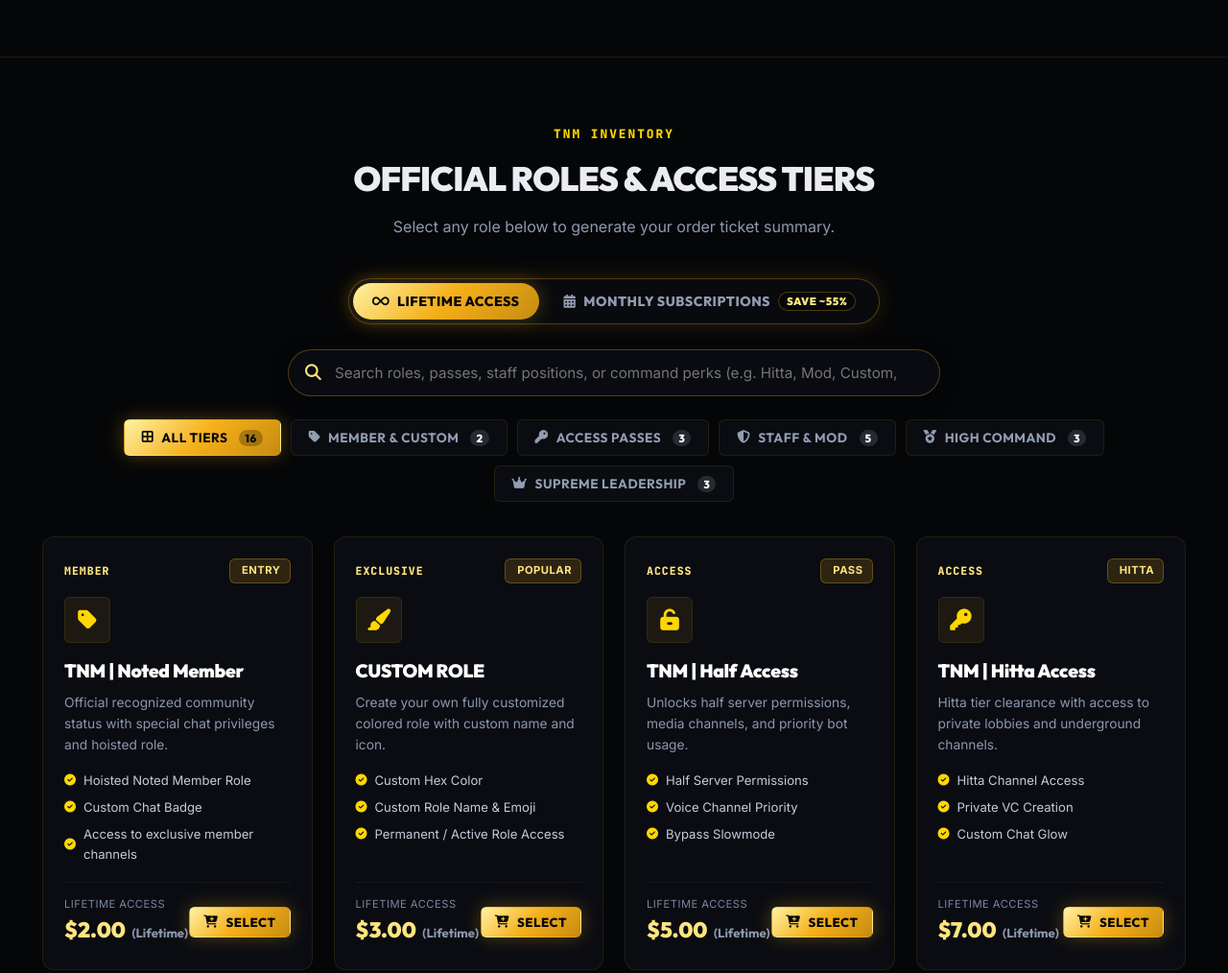
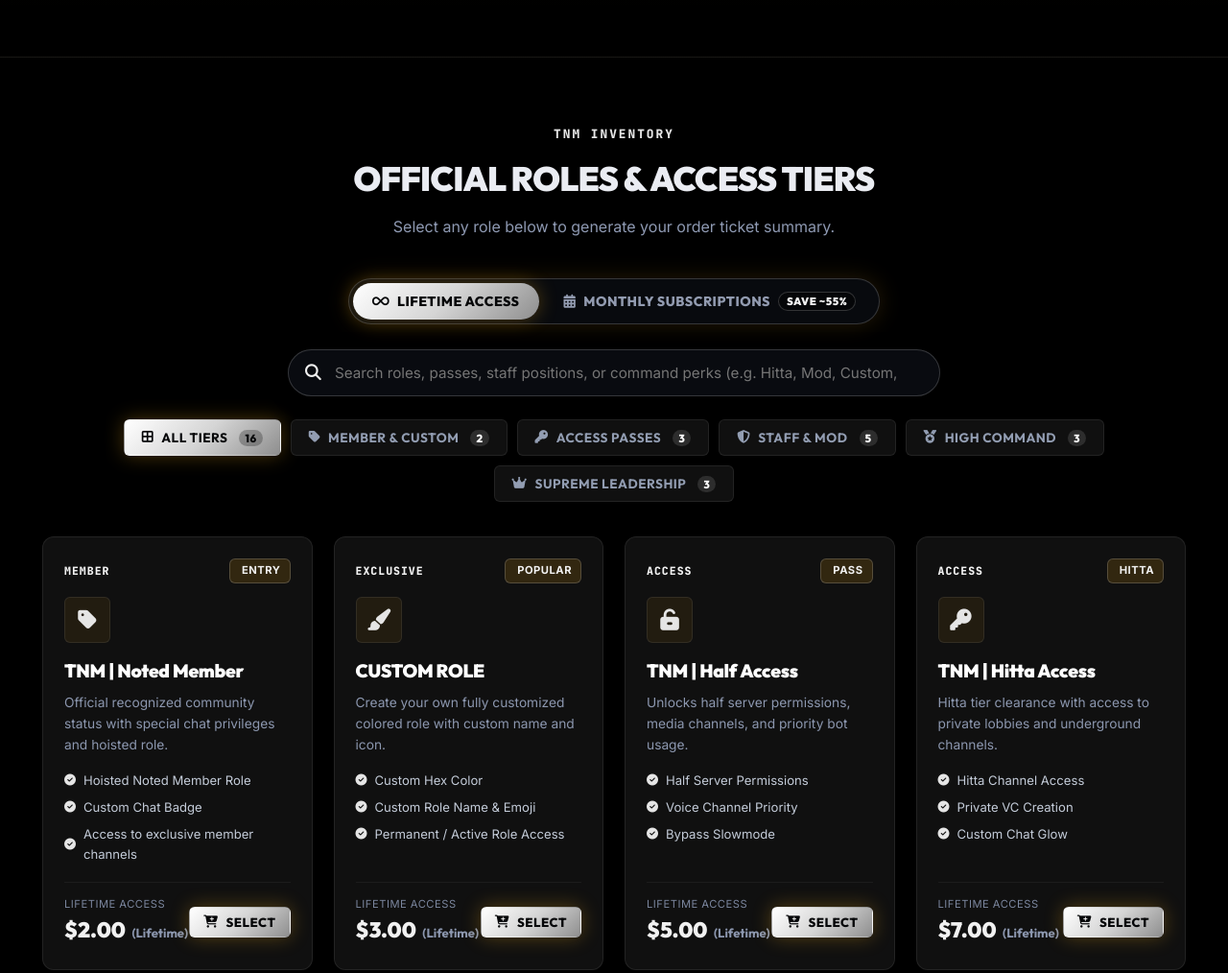
Before and after one commit to xynfnagsss-hub/HTB, a website: page public/index.html in a window 1280 px wide. Shown: the part 1380-2394 px from the top of the page at 96% size. Drawn offline with Linux system fonts and the light colour scheme.

Commit message:
Black-and-white TNM storefront theme

```diff
--- a/public/app.js
+++ b/public/app.js
@@ -9,7 +9,7 @@ const BOT_CLIENT_ID = '1535426505599881297';
 const MARKET_ITEMS = [
   // 1. Entry & Custom Roles
   {
-    id: 'htb-noted',
+    id: 'tnm-noted',
     title: 'TNM | Noted Member',
     category: 'roles',
     tier: 'MEMBER',
@@ -21,7 +21,7 @@ const MARKET_ITEMS = [
     perks: ['Hoisted Noted Member Role', 'Custom Chat Badge', 'Access to exclusive member channels'],
   },
   {
-    id: 'htb-custom-role',
+    id: 'tnm-custom-role',
     title: 'CUSTOM ROLE',
     category: 'roles',
     tier: 'EXCLUSIVE',
@@ -35,7 +35,7 @@ const MARKET_ITEMS = [
 
   // 2. Access Passes
   {
-    id: 'htb-half-access',
+    id: 'tnm-half-access',
     title: 'TNM | Half Access',
     category: 'access',
     tier: 'ACCESS',
@@ -47,7 +47,7 @@ const MARKET_ITEMS = [
     perks: ['Half Server Permissions', 'Voice Channel Priority', 'Bypass Slowmode'],
   },
   {
-    id: 'htb-hitta-access',
+    id: 'tnm-hitta-access',
     title: 'TNM | Hitta Access',
     category: 'access',
     tier: 'ACCESS',
@@ -59,7 +59,7 @@ const MARKET_ITEMS = [
     perks: ['Hitta Channel Access', 'Private VC Creation', 'Custom Chat Glow'],
   },
   {
-    id: 'htb-onetap-access',
+    id: 'tnm-onetap-access',
     title: 'TNM | ONE-TAP ACCESS',
     category: 'access',
     tier: 'TOP ACCESS',
@@ -73,7 +73,7 @@ const MARKET_ITEMS = [
 
   // 3. Staff & Moderation
   {
-    id: 'htb-chat-vc-mod',
+    id: 'tnm-chat-vc-mod',
     title: 'TNM | CHAT/VC MOD',
     category: 'staff',
     tier: 'STAFF (CANT SELL)',
@@ -85,7 +85,7 @@ const MARKET_ITEMS = [
     perks: ['Chat & VC Timeout perms', 'Mod-Only Channels', 'Official Staff Badge'],
   },
   {
-    id: 'htb-ticket-support',
+    id: 'tnm-ticket-support',
     title: 'TNM | Ticket Support',
     category: 'staff',
     tier: 'STAFF',
@@ -97,7 +97,7 @@ const MARKET_ITEMS = [
     perks: ['Ticket Panel Management', 'Claim Member Tickets', 'Support Role Hoist'],
   },
   {
-    id: 'htb-administrator',
+    id: 'tnm-administrator',
     title: 'TNM | Administrator',
     category: 'staff',
     tier: 'ADMIN (CANT SELL)',
@@ -109,7 +109,7 @@ const MARKET_ITEMS = [
     perks: ['Administrator Channel Access', 'Full Audit Log Visibility', 'Staff Meeting Access'],
   },
   {
-    id: 'htb-lead-moderator',
+    id: 'tnm-lead-moderator',
     title: 'TNM | Lead Moderator',
     category: 'staff',
     tier: 'LEAD (CANT SELL)',
@@ -121,7 +121,7 @@ const MARKET_ITEMS = [
     perks: ['Lead Mod Authority', 'Override Mod Actions', 'Direct High-Command Line'],
   },
   {
-    id: 'htb-ranking-staff',
+    id: 'tnm-ranking-staff',
     title: 'TNM | Ranking Staff',
     category: 'staff',
     tier: 'RANKING',
@@ -135,7 +135,7 @@ const MARKET_ITEMS = [
 
   // 4. High Command
   {
-    id: 'htb-overseer',
+    id: 'tnm-overseer',
     title: 'TNM | OVERSEER',
     category: 'command',
     tier: 'OVERSEER',
@@ -147,7 +147,7 @@ const MARKET_ITEMS = [
     perks: ['Overseer Authority', 'All Staff Channel Visibility', 'Permanent High Rank'],
   },
   {
-    id: 'htb-sergeant',
+    id: 'tnm-sergeant',
     title: 'TNM | Sergeant',
     category: 'command',
     tier: 'HIGH COMMAND',
@@ -159,7 +159,7 @@ const MARKET_ITEMS = [
     perks: ['Command Level Privileges', 'Host Server Operations', 'Priority Support'],
   },
   {
-    id: 'htb-command-officer',
+    id: 'tnm-command-officer',
     title: 'TNM | Command Officer',
     category: 'command',
     tier: 'HIGH COMMAND',
@@ -173,7 +173,7 @@ const MARKET_ITEMS = [
 
   // 5. Supreme Leadership (In Command)
   {
-    id: 'htb-third-in-command',
+    id: 'tnm-third-in-command',
     title: 'TNM | Third in Command',
     category: 'supreme',
     tier: '3RD IN COMMAND',
@@ -185,7 +185,7 @@ const MARKET_ITEMS = [
     perks: ['3rd In Command Role & Hoist', 'Ultimate Decision Making', 'Server-Wide Authority'],
   },
   {
-    id: 'htb-second-in-command',
+    id: 'tnm-second-in-command',
     title: 'TNM | Second in Command',
     category: 'supreme',
     tier: '2ND IN COMMAND',
@@ -197,7 +197,7 @@ const MARKET_ITEMS = [
     perks: ['2nd In Command Authority', 'Full High-Command Veto', 'Permanent Crown Tag'],
   },
   {
-    id: 'htb-first-in-command',
+    id: 'tnm-first-in-command',
     title: 'TNM | First in Command',
     category: 'supreme',
     tier: '1ST IN COMMAND',
@@ -901,7 +901,7 @@ let allCachedAdminOrders = [];
 
 function getLocalOrders() {
   try {
-    const raw = localStorage.getItem('htb_store_orders');
+    const raw = localStorage.getItem('tnm_store_orders');
     return raw ? JSON.parse(raw) : [];
   } catch {
     return [];
--- a/public/index.html
+++ b/public/index.html
@@ -636,7 +636,7 @@
 
     <div class="footer-bottom">
       <p>© 2026 TNM (Trust No Mob). All rights reserved.</p>
-      <p>Domain: <code>xynfnagsss-hub.github.io/htbwshop</code></p>
+      <p>Official TNM Market</p>
     </div>
   </footer>
 
--- a/public/style.css
+++ b/public/style.css
@@ -1,31 +1,31 @@
 /* ==========================================================================
-   HTB (HIT THE BLOCK) OFFICIAL MARKETPLACE - LUXURY BLACK & GOLD
+   TNM (TRUST NO MOB) OFFICIAL MARKETPLACE - LUXURY BLACK & WHITE
    ========================================================================== */
 
 :root {
-  /* Ultra Deep Obsidian & Onyx */
-  --bg-dark: #050608;
-  --bg-surface: #0a0c10;
-  --bg-card: rgba(12, 15, 21, 0.85);
-  --bg-card-hover: rgba(18, 22, 32, 0.95);
-
-  /* Metallic Royal Gold & Amber */
-  --gold-primary: #f5af19;
-  --gold-light: #ffe57f;
-  --gold-glow: #ffd700;
-  --gold-dark: #b8860b;
-  --gold-amber: #e67e22;
+  /* Ultra Deep Obsidian & Monochrome */
+  --bg-dark: #000000;
+  --bg-surface: #101010;
+  --bg-card: rgba(18, 18, 18, 0.9);
+  --bg-card-hover: rgba(28, 28, 28, 0.96);
+
+  /* Silver / White Highlights */
+  --gold-primary: #ffffff;
+  --gold-light: #f1f1f1;
+  --gold-glow: #e5e5e5;
+  --gold-dark: #7f7f7f;
+  --gold-amber: #bdbdbd;
 
   /* Borders & Highlights */
-  --border-gold: rgba(245, 175, 25, 0.3);
-  --border-gold-strong: rgba(255, 215, 0, 0.55);
-  --border-subtle: rgba(255, 215, 0, 0.09);
+  --border-gold: rgba(255, 255, 255, 0.18);
+  --border-gold-strong: rgba(255, 255, 255, 0.4);
+  --border-subtle: rgba(255, 255, 255, 0.08);
   --border-glass: rgba(255, 255, 255, 0.05);
 
   /* Gradients */
-  --gradient-gold: linear-gradient(135deg, #fff2a3 0%, #f5af19 50%, #c68b12 100%);
-  --gradient-gold-hover: linear-gradient(135deg, #ffffff 0%, #ffd700 50%, #f5af19 100%);
-  --gradient-dark-banner: linear-gradient(90deg, #07080a 0%, #1c1504 50%, #07080a 100%);
+  --gradient-gold: linear-gradient(135deg, #ffffff 0%, #d5d5d5 50%, #8e8e8e 100%);
+  --gradient-gold-hover: linear-gradient(135deg, #ffffff 0%, #f0f0f0 50%, #bdbdbd 100%);
+  --gradient-dark-banner: linear-gradient(90deg, #070707 0%, #202020 50%, #070707 100%);
 
   /* Typography */
   --font-heading: 'Outfit', 'Space Grotesk', -apple-system, BlinkMacSystemFont, sans-serif;
@@ -93,7 +93,7 @@ body {
 .orb-1 {
   width: 600px;
   height: 600px;
-  background: radial-gradient(circle, #f5af19 0%, transparent 70%);
+  background: radial-gradient(circle, rgba(255,255,255,0.8) 0%, transparent 70%);
   top: -150px;
   left: 10%;
 }
@@ -101,7 +101,7 @@ body {
 .orb-2 {
   width: 650px;
   height: 650px;
-  background: radial-gradient(circle, #b8860b 0%, transparent 70%);
+  background: radial-gradient(circle, rgba(180,180,180,0.8) 0%, transparent 70%);
   top: 40%;
   right: -150px;
   animation-delay: -8s;
@@ -110,7 +110,7 @@ body {
 .orb-3 {
   width: 450px;
   height: 450px;
-  background: radial-gradient(circle, #ffd700 0%, transparent 70%);
+  background: radial-gradient(circle, rgba(230,230,230,0.8) 0%, transparent 70%);
   bottom: 0%;
   left: 5%;
   animation-delay: -15s;
```
